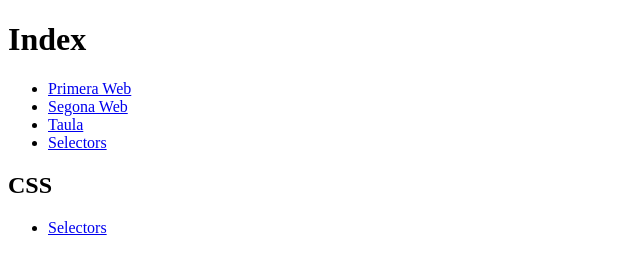
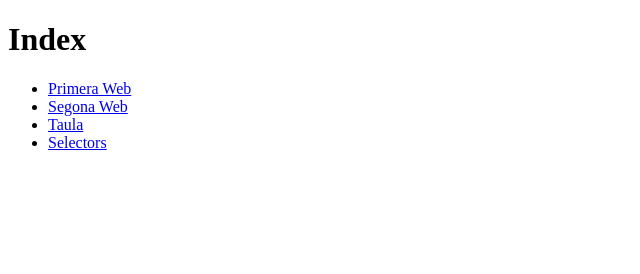
Before and after one commit to jferreruelan/Introduccio, a plain HTML site: page index.html in a window 1280 px wide. Shown: the whole page, without its empty margins (0-640 px from the left). Drawn offline with Linux system fonts and the light colour scheme.

Commit message:
Update index.html

```diff
--- a/index.html
+++ b/index.html
@@ -13,9 +13,5 @@
         <li><a href="taula.html">Taula</a></li>
         <li><a href="exerciciSelectors.html">Selectors</a></li>
     </ul>
-    <h2>CSS</h2>
-    <ul>
-        <li><a href="https://github.com/jferreruelan/Introduccio/blob/master/selectors.css">Selectors</a></li>
-    </ul>
 </body>
 </html>
```
